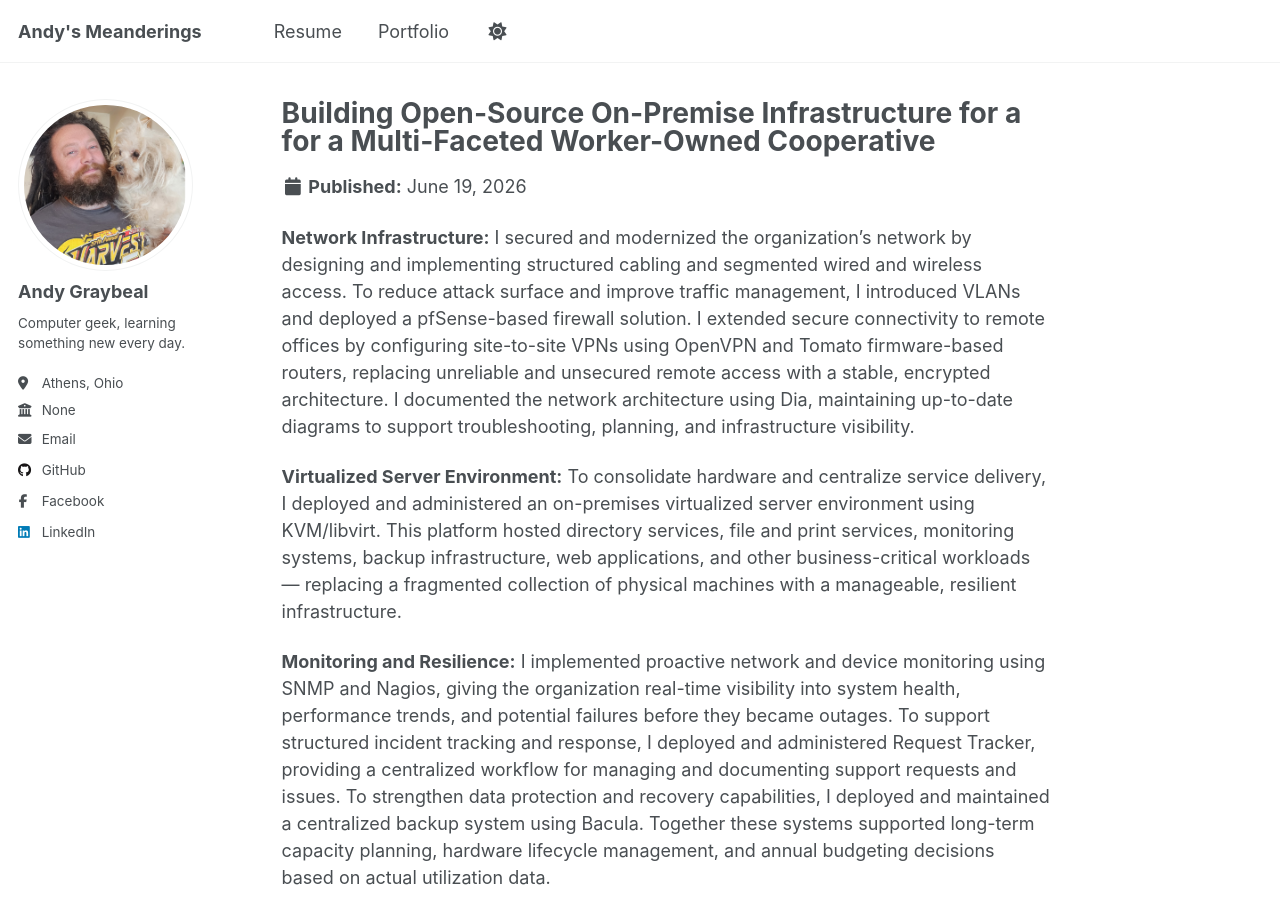
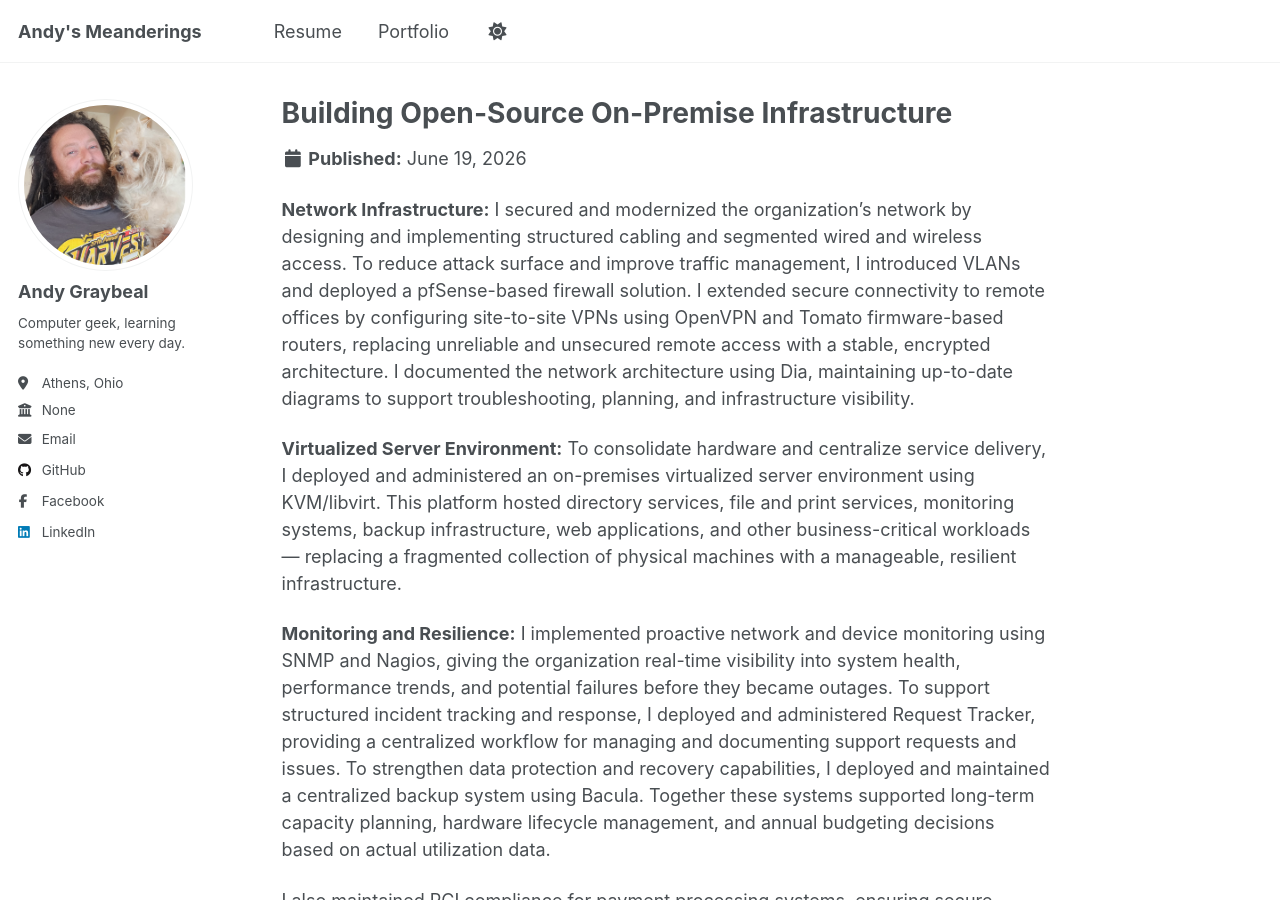
Before and after one commit to andy-graybeal/andy-graybeal.github.io, a Jekyll site: the page built from _portfolio/open_source_coop.md, in a window 1280 px wide and 900 px high. Built offline with Jekyll 4.4.1, drawn with Linux system fonts in a browser that asks for light colours; a script that is not in the unit is left out.

Commit message:
Shorten title for open-source coop document

```diff
--- a/_portfolio/open_source_coop.md
+++ b/_portfolio/open_source_coop.md
@@ -1,5 +1,5 @@
 ---
-title: "Building Open-Source On-Premise Infrastructure for a for a Multi-Faceted Worker-Owned Cooperative"
+title: "Building Open-Source On-Premise Infrastructure"
 excerpt: "Open-Source Puzzle Piecing"
 collection: portfolio
 ---
```
